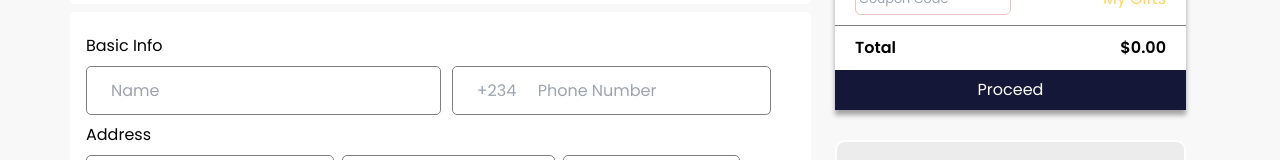
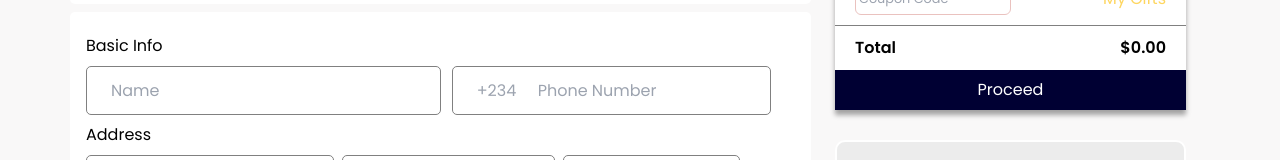
Before and after one commit to Adekanmi-hub/Bamzi, a React (Create React App) app: page /checkout in a window 1280 px wide. Shown: the part 241-401 px from the top of the page. Built offline with nearby package versions, Linux system fonts and the light colour scheme.

Commit message:
changed Home component to Prelaunch component

```diff
--- a/src/App.js
+++ b/src/App.js
@@ -2,7 +2,7 @@ import React from "react"
 import ProductDetails from "./pages/productDetails"
 import SellersBoard from "./pages/sellersBoard"
 import SellersStore from "./pages/sellersStore"
-import Home from "./pages/Home"
+import Prelaunch from "./pages/Prelaunch"
 import Checkout from "./pages/Checkout"
 import Errorpage from "./pages/Errorpage"
 import { BrowserRouter, Routes, Route } from "react-router-dom"
@@ -11,7 +11,7 @@ export default function App() {
   return (
     <BrowserRouter>
       <Routes>
-        <Route path="/" element={<Home />} />
+        <Route path="prelaunch" element={<Prelaunch />} />
         <Route path="product-details" element={<ProductDetails />} />
         <Route path="sellers-board" element={<SellersBoard />} />
         <Route path="sellers-store" element={<SellersStore />} />
--- a/src/pages/Checkout.js
+++ b/src/pages/Checkout.js
@@ -1,6 +1,6 @@
-import React from "react";
-import checkout from "../styles/checkout.module.css";
-import { Link } from "react-router-dom";
+import React from "react"
+import checkout from "../styles/checkout.module.css"
+import { Link } from "react-router-dom"
 
 export default function Checkout() {
   return (
@@ -154,7 +154,11 @@ export default function Checkout() {
                   />
                 </div>
                 <div className={checkout.saveDiv}>
-                  <button type="submit" className={checkout.save} style={{backgroundColor: "#000033"}}>
+                  <button
+                    type="submit"
+                    className={checkout.save}
+                    style={{ backgroundColor: "#000033" }}
+                  >
                     Save and Continue
                   </button>
                   <div className={checkout.checkDiv}>
@@ -211,7 +215,11 @@ export default function Checkout() {
               </div>
 
               <div className={checkout.submitBtn}>
-                <button type="submit" className={checkout.orderButton}>
+                <button
+                  type="submit"
+                  className={checkout.orderButton}
+                  style={{ backgroundColor: "#000033" }}
+                >
                   Proceed
                 </button>
               </div>
@@ -244,5 +252,5 @@ export default function Checkout() {
         </div>
       </div>
     </div>
-  );
+  )
 }
--- a/src/styles/home.module.css
+++ b/src/styles/prelaunch.module.css
@@ -24,7 +24,8 @@ body {
   align-items: center;
 }
 
- .jumbo h1,  .jumbo p{
+.jumbo h1,
+.jumbo p {
   text-align: left;
 }
 
@@ -38,6 +39,7 @@ body {
   align-items: center;
   width: 90%;
   margin: 0px auto;
+  padding: 0.75rem 0rem;
 }
 
 p {
@@ -175,6 +177,10 @@ form input {
   .navLinks {
     display: none;
   }
+
+  .contactForm {
+    width: 100%;
+  }
 }
 
 @media (max-width: 600px) {
```
Also changed, not shown: src/pages/Prelaunch.js (renamed from src/pages/Home.js, +10 -6 lines). Lines whose indentation alone changed are shown as unchanged.
